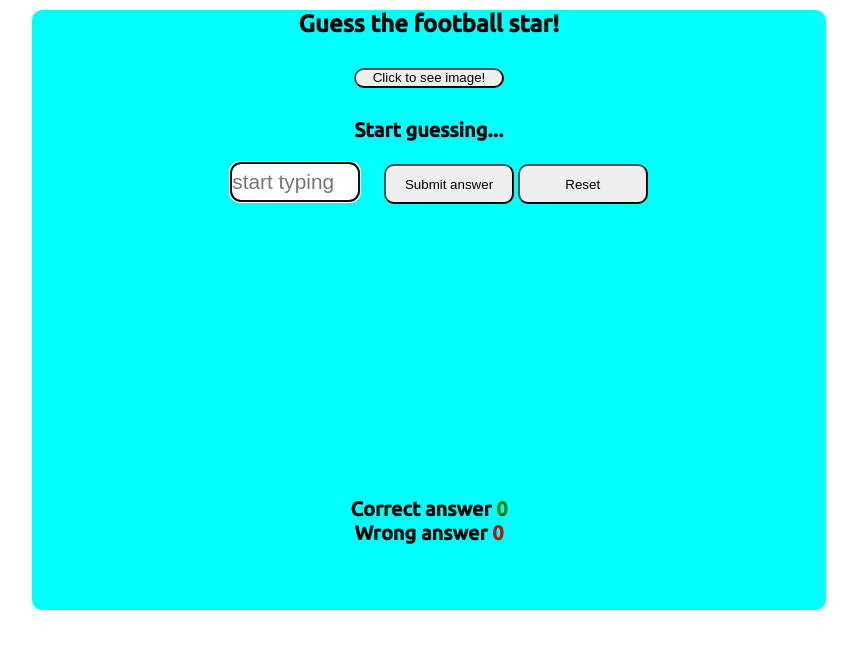
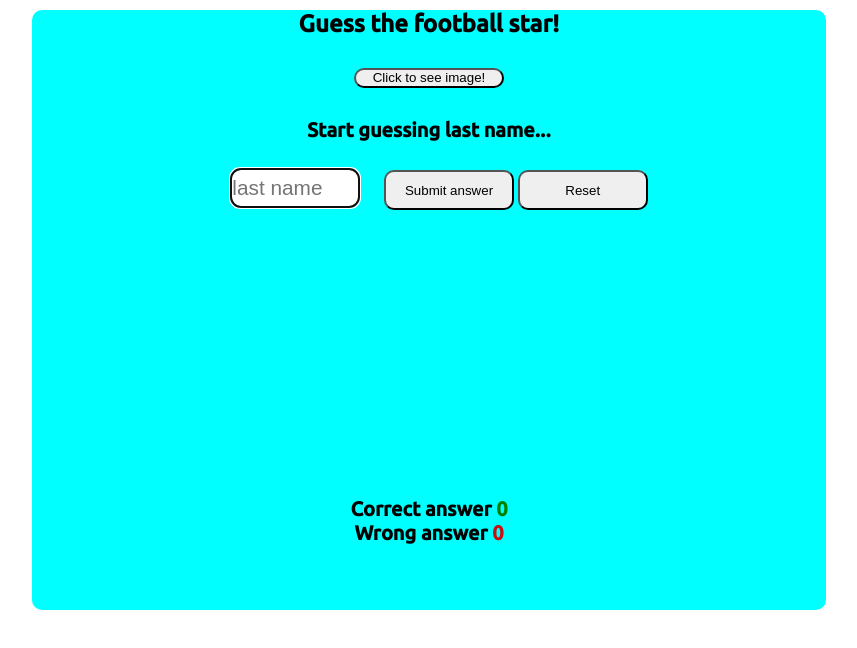
Before and after one commit to Allano256/you_guessed_right, a plain HTML site: page index.html in a window 1280 px wide. Shown: the part 40-688 px from the top of the page, without its empty margins (211-1068 px from the left). Drawn offline with Linux system fonts and the light colour scheme; a web font is replaced by a local one.

Commit message:
edited html id = message to start guessing last name to make it easier for the user to know what is required

```diff
--- a/assets/css/style.css
+++ b/assets/css/style.css
@@ -79,6 +79,10 @@ p {
   max-height:100%;
 
 }
+
+#message {
+     margin-bottom: 6px;
+}
 /*Media querry for small screen size */
 @media only screen and (min-width: 600px) {
   #selected-image {
--- a/assets/js/script.js
+++ b/assets/js/script.js
@@ -83,7 +83,7 @@ const displayMessage = function (message) {
 
 /** This function checks the outcome of the random image and matches it with the user's response*/
 function userResponse() {
-  let userAnswer = document.getElementById("answer-box").value;
+  let userAnswer = document.getElementById("answer-box").value.toLowerCase();
 
   if (!userAnswer) {
     displayMessage("Please fill answer box");
--- a/index.html
+++ b/index.html
@@ -28,11 +28,11 @@
           <button class="animation" id="random-image">
             Click to see image!
           </button>
-          <p id="message">Start guessing...</p>
+          <p id="message">Start guessing last name...</p>
 
           <div id="img" data-type="image"></div>
           <div class="zone--zone">
-            <input id="answer-box" type="text" placeholder="start typing" autofocus />
+            <input id="answer-box" type="text" placeholder="last name" autofocus />
             <button id="submit" data-type="submit">Submit answer</button>
             <button id="again" type="text">Reset</button>
           </div>
```
